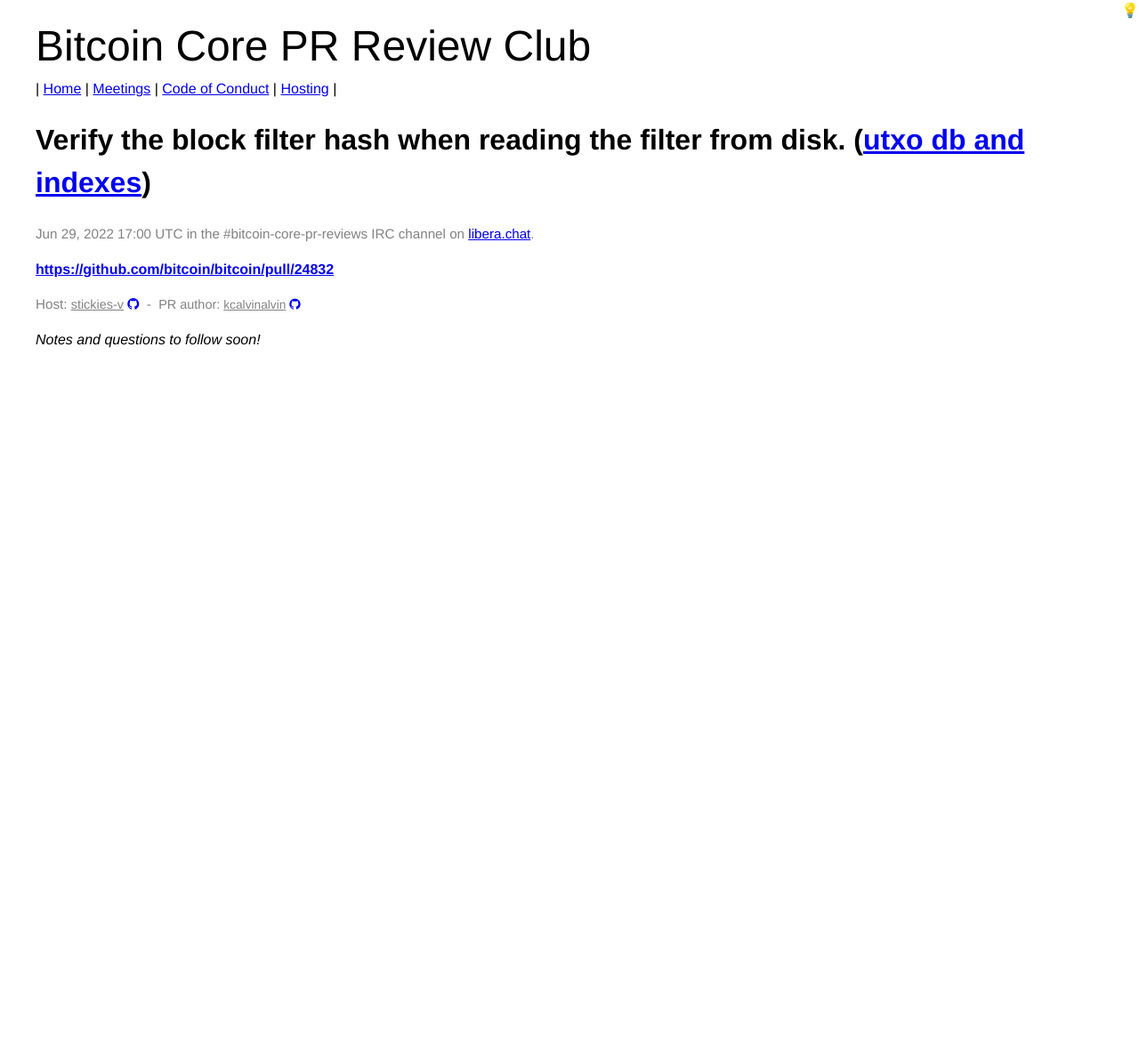
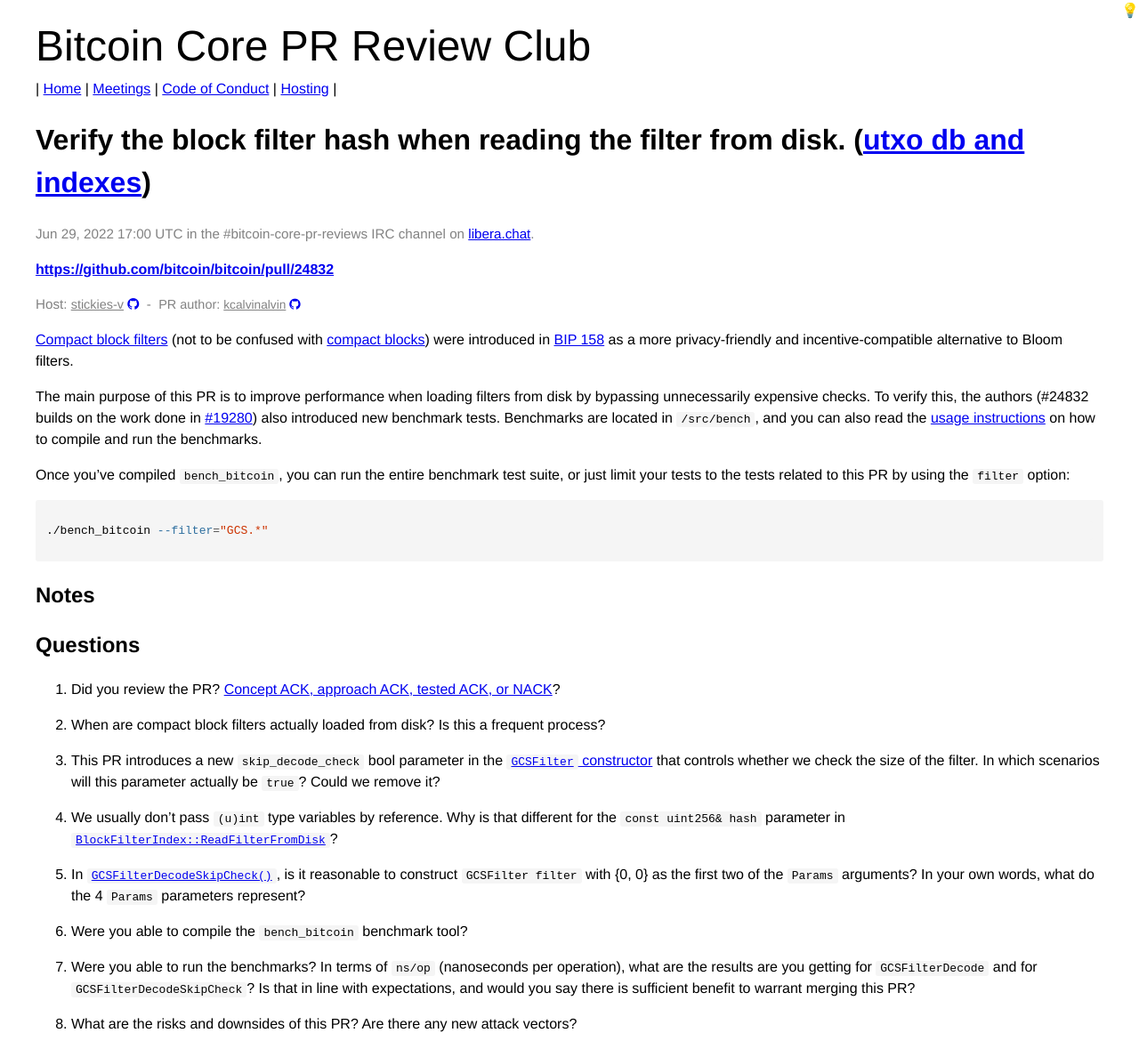
Before and after one commit to bitcoin-core-review-club/website, a Jekyll site: the page built from _posts/2022-06-29-#24832.md, in a window 1280 px wide. Shown: the whole page at 89% size. Built offline with Jekyll 4.4.1, drawn with Linux system fonts in a browser that asks for light colours; before the commit the page ends 916 px from its top, so only the background shows below that.

Commit message:
add notes for n24832

````diff
--- a/_posts/2022-06-29-#24832.md
+++ b/_posts/2022-06-29-#24832.md
@@ -7,17 +7,38 @@
 components: ["utxo db and indexes"]
 host: stickies-v
 status: upcoming
-commit:
+commit: e734228
 ---
 
-_Notes and questions to follow soon!_
+[Compact block filters](https://bitcoinops.org/en/topics/compact-block-filters/) (not to be confused with [compact blocks](https://github.com/bitcoin/bips/blob/master/bip-0152.mediawiki)) were introduced in [BIP 158](https://github.com/bitcoin/bips/blob/master/bip-0158.mediawiki) as a more privacy-friendly and incentive-compatible alternative to Bloom filters.
 
-<!-- TODO: Before meeting, add notes and questions
+The main purpose of this PR is to improve performance when loading filters from disk by bypassing unnecessarily expensive checks. To verify this, the authors (#24832 builds on the work done in [#19280](https://github.com/bitcoin/bitcoin/pull/19280)) also introduced new benchmark tests. Benchmarks are located in `/src/bench`, and you can also read the [usage instructions](https://github.com/bitcoin/bitcoin/blob/master/doc/benchmarking.md) on how to compile and run the benchmarks.
+
+Once you've compiled `bench_bitcoin`, you can run the entire benchmark test suite, or just limit your tests to the tests related to this PR by using the `filter` option:
+
+```sh
+./bench_bitcoin --filter="GCS.*"
+```
+
 ## Notes
 
 ## Questions
 1. Did you review the PR? [Concept ACK, approach ACK, tested ACK, or NACK](https://github.com/bitcoin/bitcoin/blob/master/CONTRIBUTING.md#peer-review)?
--->
+
+2. When are compact block filters actually loaded from disk? Is this a frequent process?
+
+3. This PR introduces a new `skip_decode_check` bool parameter in the [`GCSFilter` constructor](https://github.com/kcalvinalvin/bitcoin/blob/e734228d8585c0870c71ce8ba8c037f8cf8b249a/src/blockfilter.h#L62) that controls whether we check the size of the filter. In which scenarios will this parameter actually be `true`? Could we remove it?
+
+4. We usually don't pass `(u)int` type variables by reference. Why is that different for the `const uint256& hash` parameter in [`BlockFilterIndex::ReadFilterFromDisk`](https://github.com/kcalvinalvin/bitcoin/blob/e734228d8585c0870c71ce8ba8c037f8cf8b249a/src/index/blockfilterindex.h#L34)?
+
+5. In [`GCSFilterDecodeSkipCheck()`](https://github.com/kcalvinalvin/bitcoin/blob/e734228d8585c0870c71ce8ba8c037f8cf8b249a/src/bench/gcs_filter.cpp#L62-L72), is it reasonable to construct `GCSFilter filter` with {0, 0} as the first two of the `Params` arguments? In your own words, what do the 4 `Params` parameters represent?
+
+6. Were you able to compile the `bench_bitcoin` benchmark tool?
+
+7. Were you able to run the benchmarks? In terms of `ns/op` (nanoseconds per operation), what are the results are you getting for `GCSFilterDecode` and for `GCSFilterDecodeSkipCheck`? Is that in line with expectations, and would you say there is sufficient benefit to warrant merging this PR?
+
+8. What are the risks and downsides of this PR? Are there any new attack vectors?
+
 
 
 <!-- TODO: After meeting, uncomment and add meeting log between the irc tags
````
